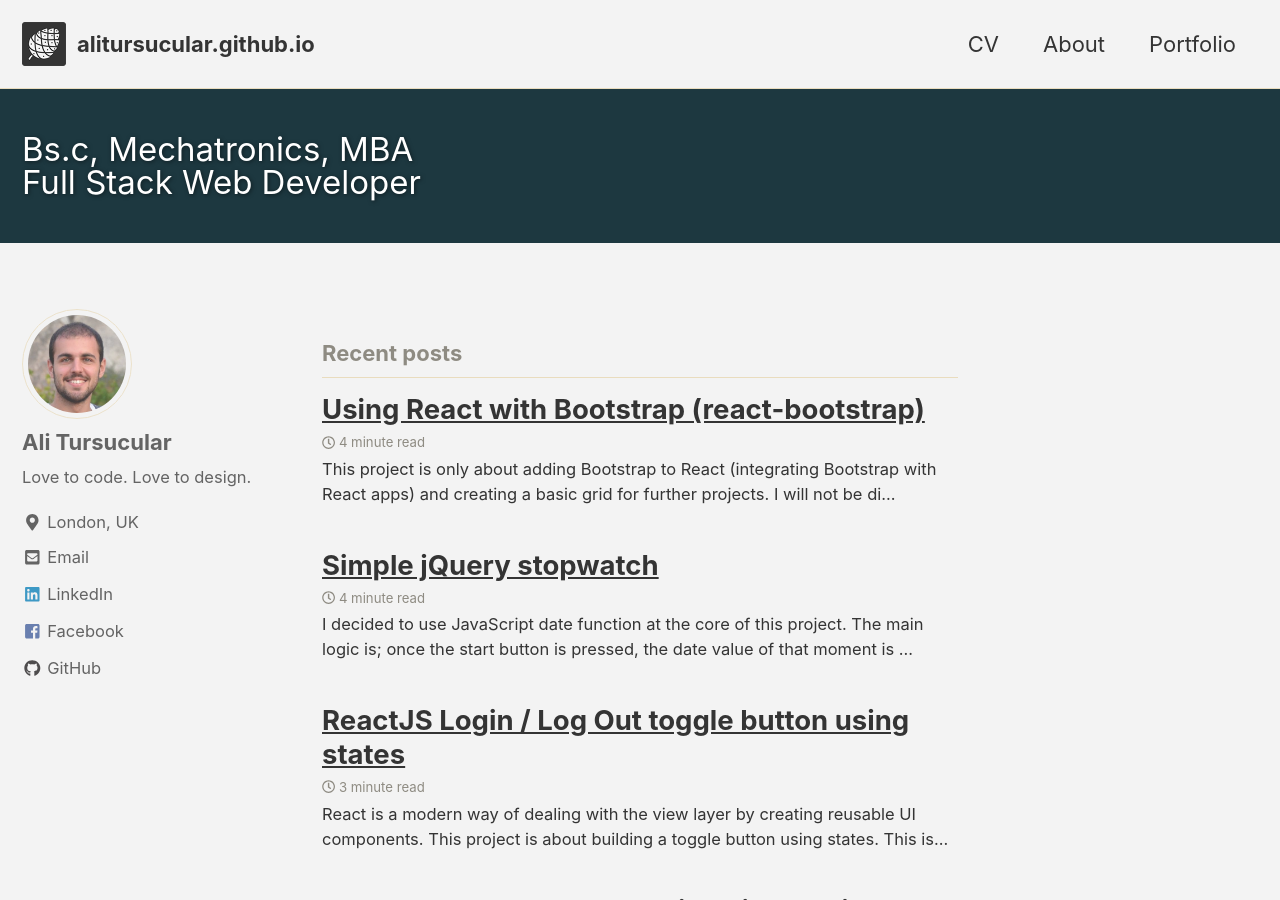
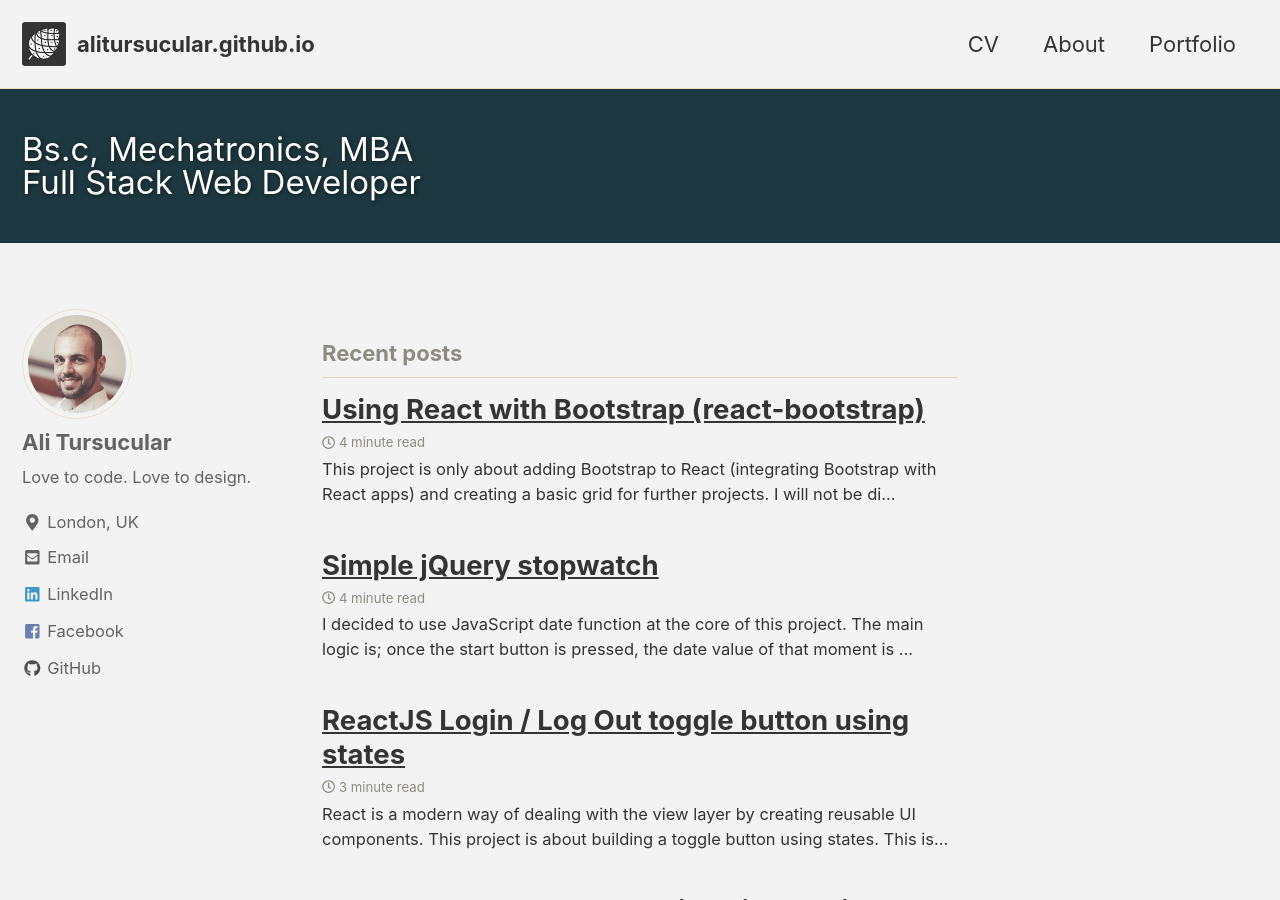
Before and after one commit to alitursucular/alitursucular.github.io, a Jekyll site: the page built from index.html, in a window 1280 px wide and 900 px high. Built offline with Jekyll 4.4.1, drawn with Linux system fonts in a browser that asks for light colours; cached includes are drawn as plain includes; the list of posts is cut into pages by our own code.

Commit message:
Profile image update

```diff
--- a/_config.yml
+++ b/_config.yml
@@ -106,7 +106,7 @@ analytics:
 # Site Author
 author:
   name: "Ali Tursucular"
-  avatar: "/assets/images/ali-avatar.jpg"
+  avatar: "/assets/images/alitursucular-avatar.png"
   bio: "Love to code. Love to design."
   location: "London, UK"
   email:
```
Also changed, not shown: assets/images/ali-avatar.jpg (deleted), assets/images/alitursucular-avatar.png (added).
